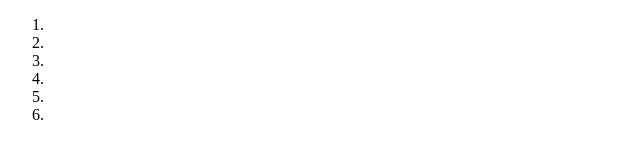
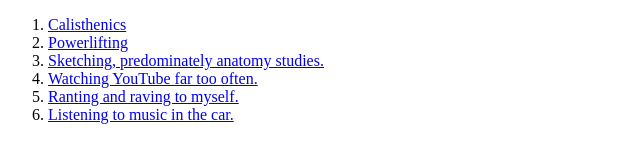
Before and after one commit to Zombologist/cv, a plain HTML site: page hobbies.html in a window 1280 px wide. Shown: the whole page, without its empty margins (0-640 px from the left). Drawn offline with Linux system fonts and the light colour scheme.

Commit message:
Updated HTML of initial upload

```diff
--- a/hobbies.html
+++ b/hobbies.html
@@ -6,12 +6,12 @@
   </head>
   <body>
     <ol>
-      <li><a href="https://stevenlow.org/>"Calisthenics</a></li>
-      <li><a href="https://powerliftingtechnique.com/>"Powerlifting</a></li>
-      <li><a href="https://www.artstation.com/>"Sketching, predominately anatomy studies.</a></li>
-      <li><a href="https://www.youtube.com/>"Watching YouTube far too often.</a></li>
-      <li><a href="https://en.wikipedia.org/wiki/Pressure_of_speech>"Ranting and raving about my homicidal ideations.</a></li>
-      <li><a href="https://open.spotify.com/>"Listening to music in the car.</a></li>
+      <li><a href="https://stevenlow.org/">Calisthenics</a></li>
+      <li><a href="https://powerliftingtechnique.com/">Powerlifting</a></li>
+      <li><a href="https://www.artstation.com/">Sketching, predominately anatomy studies.</a></li>
+      <li><a href="https://www.youtube.com/">Watching YouTube far too often.</a></li>
+      <li><a href="https://en.wikipedia.org/wiki/Pressure_of_speech">Ranting and raving to myself.</a></li>
+      <li><a href="https://open.spotify.com/">Listening to music in the car.</a></li>
     </ol>
   </body>
 </html>
```
Also changed, not shown: index.html (+5 -1 lines).
